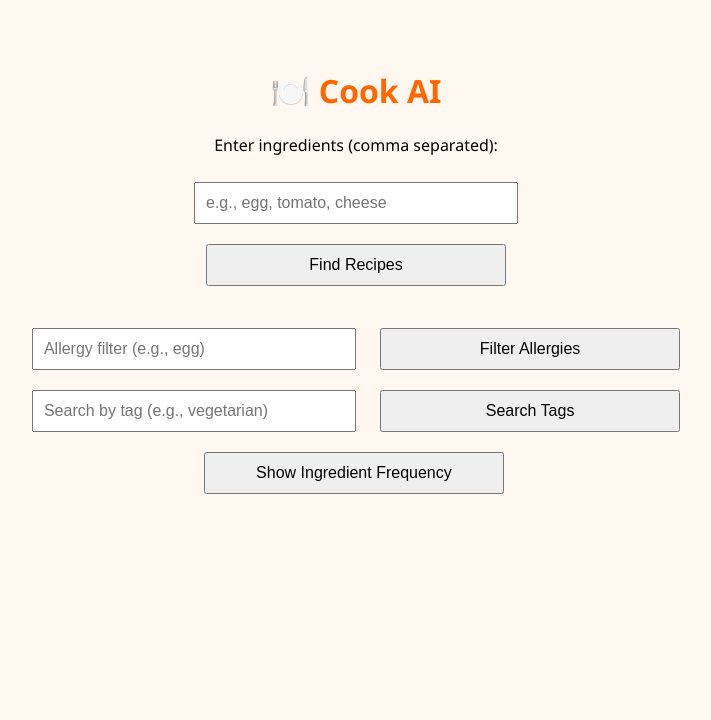
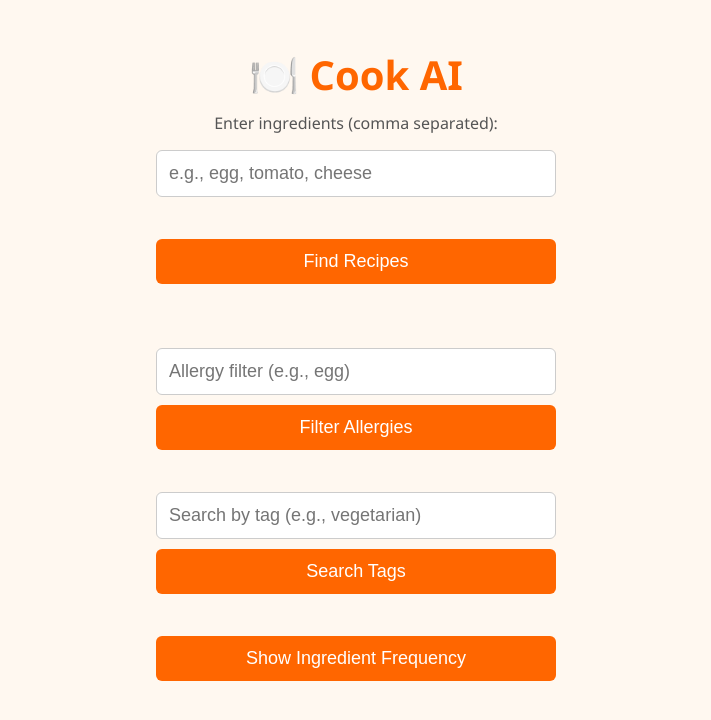
Before and after one commit to BlackArch0/ar, a plain HTML site: page index.html in a window 1280 px wide. Shown: the whole page, without its empty margins (284-995 px from the left). Drawn offline with Linux system fonts and the light colour scheme.

Commit message:
Update index.html

```diff
--- a/index.html
+++ b/index.html
@@ -4,32 +4,90 @@
   <meta charset="UTF-8">
   <title>Cook AI - Recipe Recommender</title>
  <style>
+  * {
+    box-sizing: border-box;
+  }
+
   body {
     font-family: 'Segoe UI', sans-serif;
     background: #fff8f0;
-      padding: 40px;
+    padding: 20px;
+    margin: 0;
     text-align: center;
   }
-    h1 { color: #ff6600; }
+
+  h1 {
+    color: #ff6600;
+    font-size: 2rem;
+    margin-bottom: 10px;
+  }
+
+  p {
+    margin-top: 0;
+    color: #555;
+  }
+
   input, button {
-      padding: 10px;
-      margin: 10px;
-      width: 300px;
+    padding: 12px;
+    margin: 10px auto;
+    width: 90%;
+    max-width: 400px;
     font-size: 16px;
+    border: 1px solid #ccc;
+    border-radius: 6px;
+    display: block;
   }
+
+  button {
+    background-color: #ff6600;
+    color: white;
+    border: none;
+    cursor: pointer;
+  }
+
+  button:hover {
+    background-color: #e65c00;
+  }
+
   #recipes {
-      margin-top: 20px;
-      text-align: left;
-      display: inline-block;
+    margin-top: 30px;
+    display: flex;
+    flex-direction: column;
+    align-items: center;
   }
+
   .recipe {
     background: #fff;
     padding: 15px;
-      margin: 10px 0;
+    margin: 10px;
+    width: 100%;
+    max-width: 500px;
+    text-align: left;
     border: 1px solid #ddd;
     border-radius: 8px;
+    box-shadow: 0 2px 5px rgba(0,0,0,0.05);
+  }
+
+  .recipe h3 {
+    margin-top: 0;
+    color: #333;
+  }
+
+  @media screen and (min-width: 768px) {
+    input, button {
+      font-size: 18px;
+    }
+
+    h1 {
+      font-size: 2.5rem;
+    }
+
+    .recipe {
+      font-size: 16px;
+    }
   }
 </style>
+
 </head>
 <body>
   <h1>🍽️ Cook AI</h1>
```
Lines whose indentation alone changed are shown as unchanged.
